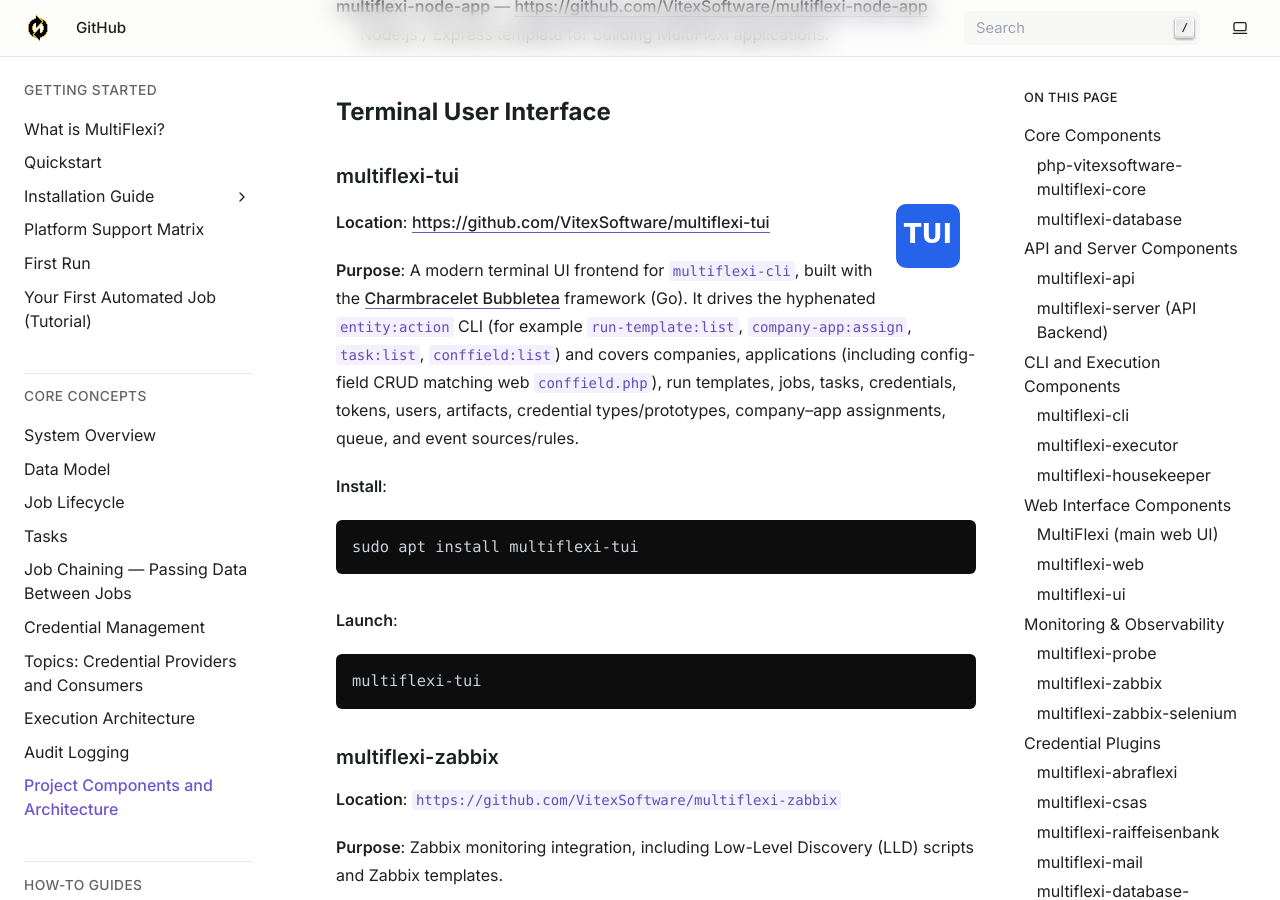
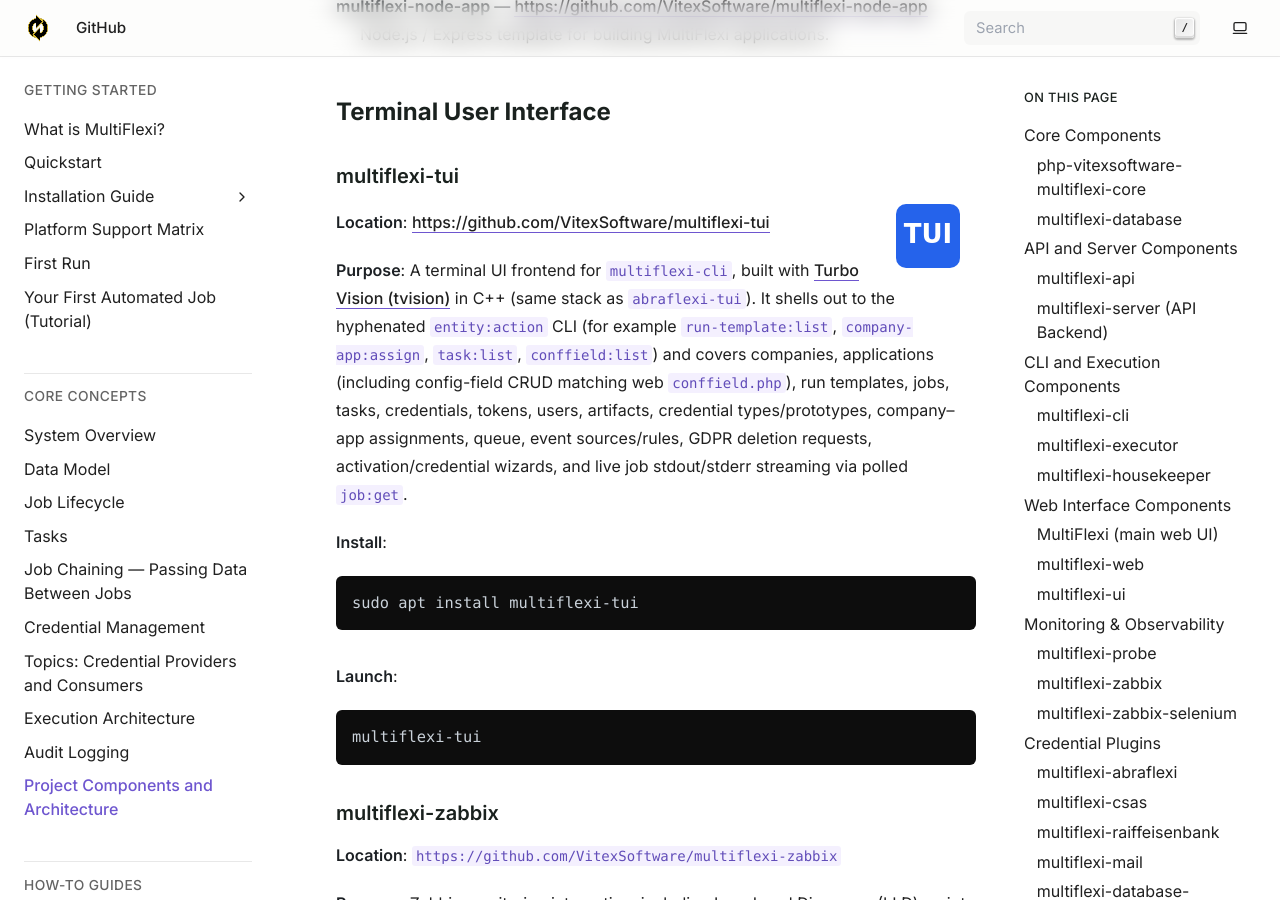
Before and after one commit to VitexSoftware/multiflexi-doc-en, a Sphinx documentation site: the page built from source/project-components.rst, in a window 1280 px wide and 900 px high, scrolled down 11323 px. Built offline with Sphinx 7.4.7, drawn with Linux system fonts in a browser that asks for light colours.

Commit message:
Document multiflexi-tui Turbo Vision C++ rewrite
Co-authored-by: Cursor <cursoragent@cursor.com>

```diff
--- a/source/index.rst
+++ b/source/index.rst
@@ -24,7 +24,7 @@ Key Features
 
   - Web UI (`MultiFlexi <https://github.com/VitexSoftware/MultiFlexi/>`_) — Bootstrap 5, real-time dashboard
   - CLI (`multiflexi-cli <https://github.com/VitexSoftware/multiflexi-cli/>`_) — full management from the terminal
-  - TUI (`multiflexi-tui <https://github.com/VitexSoftware/multiflexi-tui/>`_) — interactive terminal UI (Bubbletea/Go)
+  - TUI (`multiflexi-tui <https://github.com/VitexSoftware/multiflexi-tui/>`_) — interactive Turbo Vision (C++) terminal UI
   - REST API — JSON/XML/YAML/HTML output formats, HTTP Basic + token auth
   - MCP Server (`multiflexi-mcp-server <https://github.com/VitexSoftware/multiflexi-mcp-server/>`_) — AI agent integration
 
--- a/source/project-components.rst
+++ b/source/project-components.rst
@@ -641,7 +641,7 @@ multiflexi-tui
 
 **Location**: https://github.com/VitexSoftware/multiflexi-tui
 
-**Purpose**: A modern terminal UI frontend for ``multiflexi-cli``, built with the `Charmbracelet Bubbletea <https://github.com/charmbracelet/bubbletea>`_ framework (Go). It drives the hyphenated ``entity:action`` CLI (for example ``run-template:list``, ``company-app:assign``, ``task:list``, ``conffield:list``) and covers companies, applications (including config-field CRUD matching web ``conffield.php``), run templates, jobs, tasks, credentials, tokens, users, artifacts, credential types/prototypes, company–app assignments, queue, and event sources/rules.
+**Purpose**: A terminal UI frontend for ``multiflexi-cli``, built with `Turbo Vision (tvision) <https://github.com/magiblot/tvision>`_ in C++ (same stack as ``abraflexi-tui``). It shells out to the hyphenated ``entity:action`` CLI (for example ``run-template:list``, ``company-app:assign``, ``task:list``, ``conffield:list``) and covers companies, applications (including config-field CRUD matching web ``conffield.php``), run templates, jobs, tasks, credentials, tokens, users, artifacts, credential types/prototypes, company–app assignments, queue, event sources/rules, GDPR deletion requests, activation/credential wizards, and live job stdout/stderr streaming via polled ``job:get``.
 
 **Install**:
 
--- a/source/what-is-multiflexi.rst
+++ b/source/what-is-multiflexi.rst
@@ -99,7 +99,7 @@ You interact with MultiFlexi through whichever interface fits your workflow:
 
 **CLI** (``multiflexi-cli``) — full-featured command-line tool for scripting, CI/CD pipelines, and headless administration.
 
-**TUI** (``multiflexi-tui``) — interactive terminal interface built with Bubbletea (Go) for keyboard-driven management.
+**TUI** (``multiflexi-tui``) — interactive Turbo Vision (C++) terminal interface for keyboard-driven management, including wizards and live job streaming.
 
 **REST API** — JSON/XML/YAML endpoints with HTTP Basic and token authentication for programmatic integration.
 
```
